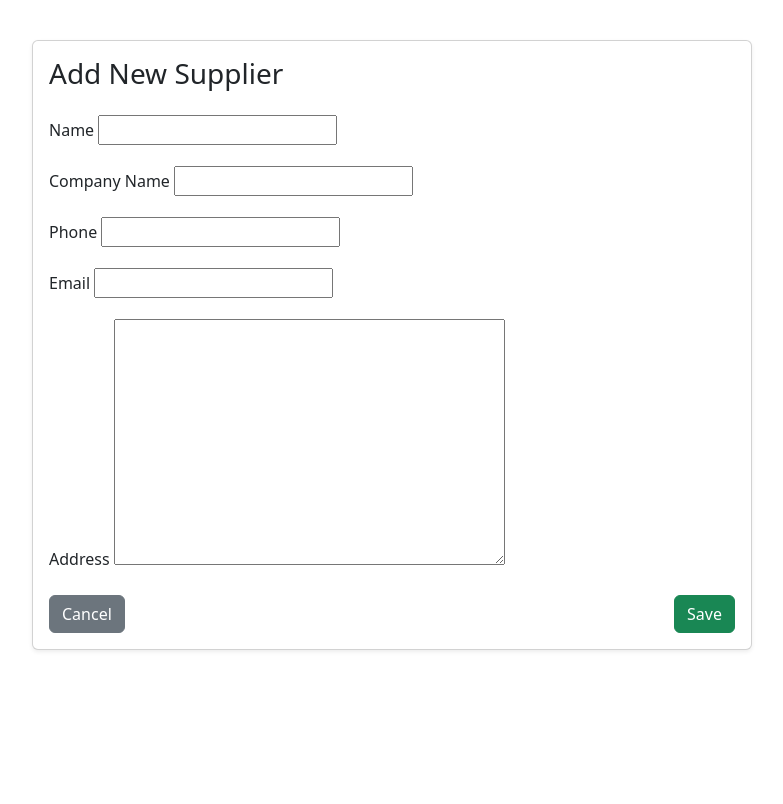
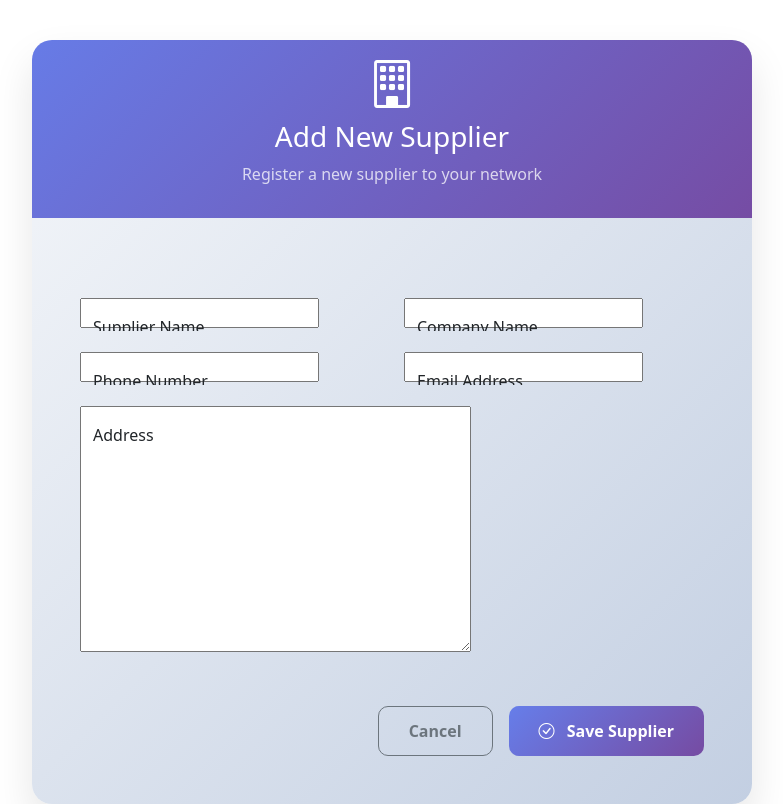
Before and after one commit to AryatuhaNoweria/MAYONDO_WOOD_FURNITURE, a Django app: page /suppliers/create/ in a window 1280 px wide. Shown: the part 56-860 px from the top of the page, without its empty margins (248-1031 px from the left). Before the commit the page ends 707 px from the top, so only its background shows below. Run offline with Django 5.2, Linux system fonts and the light colour scheme; some libraries are stand-ins or nearby versions.

Commit message:
modified files

```diff
--- a/customers/urls.py
+++ b/customers/urls.py
@@ -4,8 +4,7 @@
 urlpatterns = [
     path('', views.customer_list, name='customer_list'),
     path('add/', views.customer_create, name='add_customer'),
-    path('edit/<int:pk>/', views.customer_edit, name='customer_edit'),
     path('<int:pk>/', views.customer_detail, name='customer_detail'),
-    path('<int:pk>/edit/', views.customer_update, name='edit_customer'),
+    path('edit/<int:pk>/', views.customer_update, name='edit_customer'),
     path('<int:pk>/delete/', views.customer_delete, name='delete_customer'),
 ]
--- a/customers/views.py
+++ b/customers/views.py
@@ -39,8 +39,7 @@
     else:
         form = CustomerForm(instance=customer)
 
-    return render(request, 'customer_form.html', {'form': form,'customer': customer  # Important: So template knows it's an "edit"
-})
+    return render(request, 'customer_form.html', {'form': form, 'customer': customer})  # Important: So template knows it's an "edit"
 
 
 # DELETE a customer
--- a/sales/edit_sale.html
+++ b/sales/templates/edit_sale.html
@@ -4,7 +4,7 @@
 {% block content %}
   <h2>Edit Sale</h2>
 
-  <form method="post">
+  <form method="post" novalidate>
     {% csrf_token %}
     {{ form | crispy }}
 
--- a/sales/templates/sale_detail.html
+++ b/sales/templates/sale_detail.html
@@ -11,7 +11,7 @@
     </div>
 
     <div class="mt-3">
-        <a href="{% url 'sale_edit' sale.pk %}" class="btn btn-warning">Edit</a>
+        <a href="" class="btn btn-warning">Edit</a>
         <a href="{% url 'sale_list' %}" class="btn btn-secondary">Back to List</a>
     </div>
 </div>
--- a/sales/templates/sale_list.html
+++ b/sales/templates/sale_list.html
@@ -24,8 +24,8 @@
       <td>{{ sale.total_price }}</td>
       <td>
         <a href="{% url 'sale_detail' sale.pk %}" class="btn btn-info btn-sm">View</a>
-        <a href="" class="btn btn-warning btn-sm">Edit</a>
-        <a href="" class="btn btn-danger btn-sm">Delete</a>
+        <a href="{% url 'edit_sale' sale.pk %}" class="btn btn-warning btn-sm">Edit</a>
+        <a href="{% url 'delete_sale' sale.pk %}" class="btn btn-danger btn-sm">Delete</a>
       </td>
     </tr>
     {% empty %}
--- a/sales/urls.py
+++ b/sales/urls.py
@@ -3,8 +3,10 @@
 
 urlpatterns = [
     path('', views.sale_list, name='sale_list'),
+    #path('add/', views.sale_form, name='add_sale'),
     path('create/', views.create_sale, name='create_sale'),
     path('<int:pk>/', views.sale_detail, name='sale_detail'),
-    path('<int:pk>/edit/', views.edit_sale, name='edit_sale'),
+   # path('edit/<int:pk>/', views.sale_form, name='edit_sale'),
     path('<int:pk>/delete/', views.delete_sale, name='delete_sale'),
+    path('sales/<int:pk>/edit/', views.edit_sale, name='edit_sale'),
 ]
--- a/sales/views.py
+++ b/sales/views.py
@@ -46,4 +46,4 @@
         sale.delete()
         messages.success(request, "Sale deleted successfully!")
         return redirect('sale_list')
-    return render(request, 'delete_sale.html', {'sale': sale})
+    return render(request, 'sale_confirm_delete.html', {'sale': sale})
--- a/stock/templates/stock_confirm_delete.html
+++ b/stock/templates/stock_confirm_delete.html
@@ -1,11 +1,12 @@
 {% extends 'base.html' %}
+{% load crispy_forms_tags %}
 
 {% block content %}
 <div class="container mt-4">
   <h2>Delete Stock Item</h2>
   <p>Are you sure you want to delete <strong>{{ stock.name }}</strong>?</p>
 
-  <form method="post">
+  <form method="post"novalidate>
     {% csrf_token %}
     <button type="submit" class="btn btn-danger">Yes, delete</button>
     <a href="{% url 'stock_list' %}" class="btn btn-secondary">Cancel</a>
--- a/stock/templates/stock_list.html
+++ b/stock/templates/stock_list.html
@@ -30,8 +30,8 @@
                             <td class="text-end">{{ item.product_price }}</td>
                             <td>{{ item.date_received|date:"Y-m-d" }}</td>
                             <td class="text-end">
-                                <a href="{% url 'edit_stock' item.id %}" class="btn btn-sm btn-outline-primary">Edit</a>
-                                <a href="{% url 'delete_stock' item.id %}" class="btn btn-sm btn-outline-danger ms-1">Delete</a>
+                                <a href="{% url 'edit_stock' item.pk %}" class="btn btn-sm btn-outline-primary">Edit</a>
+                                <a href="{% url 'delete_stock' item.pk %}" class="btn btn-sm btn-outline-danger ms-1">Delete</a>
                             </td>
                         </tr>
                         {% endfor %}
--- a/stock/views.py
+++ b/stock/views.py
@@ -36,4 +36,4 @@
         stock.delete()
         messages.success(request, 'Stock deleted successfully!')
         return redirect('stock_list')
-    return render(request, 'delete_stock.html', {'stock': stock})
+    return render(request, 'stock_confirm_delete.html', {'stock': stock})
--- a/suppliers/templates/supplier_form.html
+++ b/suppliers/templates/supplier_form.html
@@ -1,47 +1,102 @@
 {% extends 'base.html' %}
+{% load crispy_forms_tags %}
+{% load static %}
 
 {% block content %}
+<style>
+  .supplier-form-card {
+    background: linear-gradient(135deg, #f5f7fa 0%, #c3cfe2 100%);
+    border: none;
+    border-radius: 20px;
+    box-shadow: 0 20px 40px rgba(0,0,0,0.1);
+    overflow: hidden;
+  }
+  .supplier-form-header {
+    background: linear-gradient(135deg, #667eea 0%, #764ba2 100%);
+    color: white;
+    padding: 2rem;
+    margin: -1.5rem -1.5rem 2rem -1.5rem;
+  }
+  .form-control {
+    border-radius: 10px;
+    border: 2px solid #e9ecef;
+    padding: 12px 16px;
+    transition: all 0.3s ease;
+  }
+  .form-control:focus {
+    border-color: #667eea;
+    box-shadow: 0 0 0 0.2rem rgba(102, 126, 234, 0.25);
+  }
+  .btn-submit {
+    background: linear-gradient(135deg, #667eea 0%, #764ba2 100%);
+    border: none;
+    border-radius: 10px;
+    padding: 12px 30px;
+    font-weight: 600;
+    transition: all 0.3s ease;
+  }
+  .btn-submit:hover {
+    transform: translateY(-2px);
+    box-shadow: 0 10px 20px rgba(102, 126, 234, 0.3);
+  }
+  .btn-cancel {
+    border-radius: 10px;
+    padding: 12px 30px;
+    font-weight: 600;
+  }
+</style>
+
 <div class="container mt-4">
   <div class="row justify-content-center">
     <div class="col-lg-8">
-      <div class="card shadow-sm">
-        <div class="card-body">
-          <h3 class="mb-4">
-            {% if supplier %}Update Supplier{% else %}Add New Supplier{% endif %}
-          </h3>
+      <div class="card supplier-form-card">
+        <div class="supplier-form-header text-center">
+          <i class="bi bi-building" style="font-size: 3rem; margin-bottom: 1rem;"></i>
+          <h3 class="mb-0">{% if supplier %}Update Supplier{% else %}Add New Supplier{% endif %}</h3>
+          <p class="mb-0 mt-2 opacity-75">{% if supplier %}Update supplier information{% else %}Register a new supplier to your network{% endif %}</p>
+        </div>
 
+        <div class="card-body p-4 p-lg-5">
           <form method="POST" novalidate>
             {% csrf_token %}
-
-            <div class="mb-3">
-              <label for="id_name" class="form-label">Name</label>
-              {{ form.name }}
+            <div class="row g-4">
+              <div class="col-md-6">
+                <div class="form-floating">
+                  {{ form.name }}
+                  <label for="{{ form.name.id_for_label }}">Supplier Name</label>
+                </div>
+              </div>
+              <div class="col-md-6">
+                <div class="form-floating">
+                  {{ form.company_name }}
+                  <label for="{{ form.company_name.id_for_label }}">Company Name</label>
+                </div>
+              </div>
+              <div class="col-md-6">
+                <div class="form-floating">
+                  {{ form.phone }}
+                  <label for="{{ form.phone.id_for_label }}">Phone Number</label>
+                </div>
+              </div>
+              <div class="col-md-6">
+                <div class="form-floating">
+                  {{ form.email }}
+                  <label for="{{ form.email.id_for_label }}">Email Address</label>
+                </div>
+              </div>
+              <div class="col-12">
+                <div class="form-floating">
+                  {{ form.address }}
+                  <label for="{{ form.address.id_for_label }}">Address</label>
+                </div>
+              </div>
             </div>
 
-            <div class="mb-3">
-              <label for="id_company_name" class="form-label">Company Name</label>
-              {{ form.company_name }}
-            </div>
-
-            <div class="mb-3">
-              <label for="id_phone" class="form-label">Phone</label>
-              {{ form.phone }}
-            </div>
-
-            <div class="mb-3">
-              <label for="id_email" class="form-label">Email</label>
-              {{ form.email }}
-            </div>
-
-            <div class="mb-3">
-              <label for="id_address" class="form-label">Address</label>
-              {{ form.address }}
-            </div>
-
-            <div class="d-flex justify-content-between">
-              <a href="{% url 'supplier_list' %}" class="btn btn-secondary">Cancel</a>
-              <button type="submit" class="btn btn-success">
-                {% if supplier %}Update{% else %}Save{% endif %}
+            <div class="d-flex justify-content-end mt-5">
+              <a href="{% url 'supplier_list' %}" class="btn btn-outline-secondary btn-cancel me-3">Cancel</a>
+              <button type="submit" class="btn btn-primary btn-submit">
+                <i class="bi bi-check-circle me-2"></i>
+                {% if supplier %}Update Supplier{% else %}Save Supplier{% endif %}
               </button>
             </div>
           </form>
--- a/suppliers/urls.py
+++ b/suppliers/urls.py
@@ -3,8 +3,9 @@
 
 urlpatterns = [
     path('', views.supplier_list, name='supplier_list'),
-    path('create/', views.supplier_create, name='supplier_create'),  # <-- fix here
+    path('add/', views.supplier_create, name='add_supplier'),
+    path('create/', views.supplier_create, name='supplier_create'),
     path('<int:pk>/', views.supplier_detail, name='supplier_detail'),
-    path('<int:pk>/edit/', views.supplier_update, name='supplier_update'),
-    path('<int:pk>/delete/', views.supplier_delete, name='supplier_delete'),
+    path('edit/<int:pk>/', views.supplier_update, name='edit_supplier'),
+    path('<int:pk>/delete/', views.supplier_delete, name='delete_supplier'),
 ]
```
Also changed, not shown: stock/templates/edit_stock.html (added, +28 -0 lines), templates/landing.html (+6 -6 lines), templates/static/create.css (added, +42 -0 lines), db.sqlite3, templates/static/images/photo1.jpg (added).
